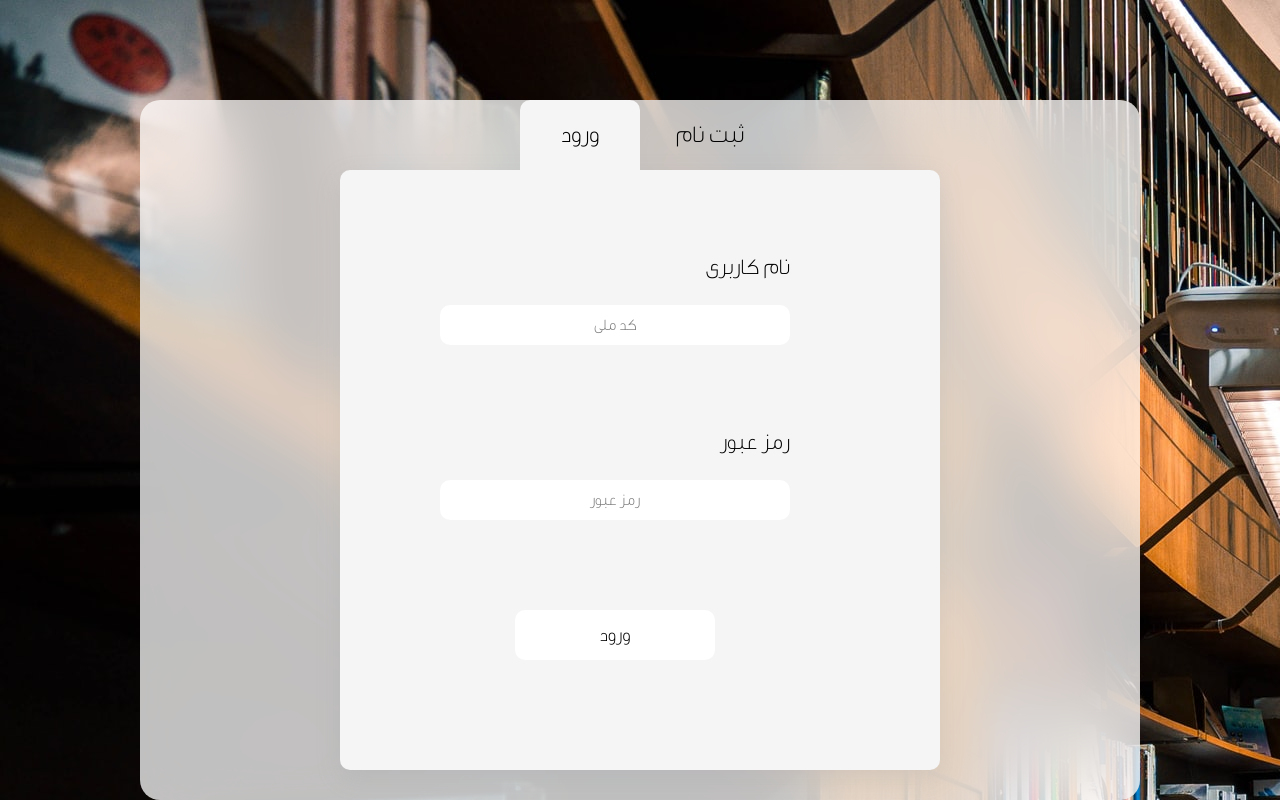
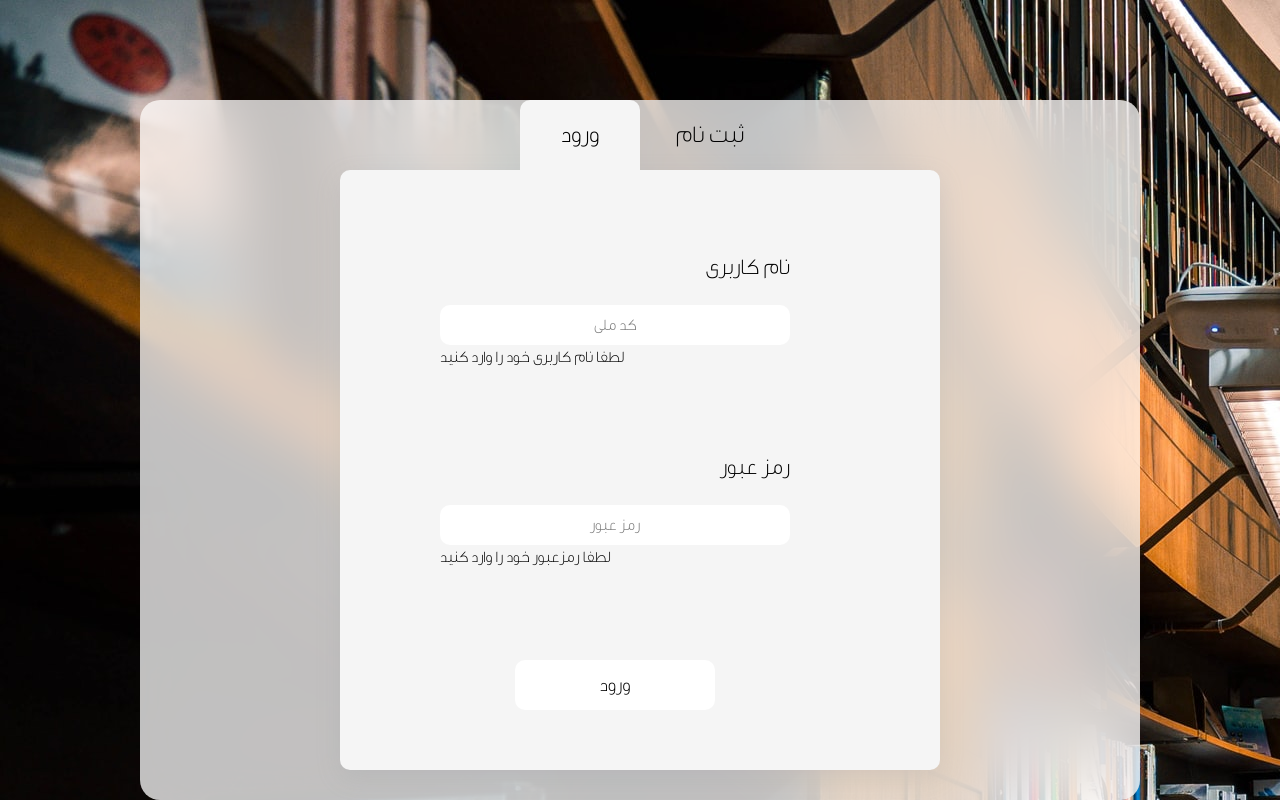
Before and after one commit to alivarastepour/LMS, a React (Create React App) app in the folder front-end/: page / in a window 1280 px wide. Built offline with nearby package versions, Linux system fonts and the light colour scheme; the HTML template or start-up script is replaced by a standard one.

Commit message:
login username and password validations are added

```diff
--- a/front-end/src/Components/Sign-in/Sign-in.js
+++ b/front-end/src/Components/Sign-in/Sign-in.js
@@ -6,22 +6,25 @@ const SignIn = () => {
 
     const initialState = {
         username:'',
-        password:''
+        password:'',
+        validUsername:true,
+        validPassword:true
     }
 
     const [state, dispatch] = useReducer(signInReducer, initialState);
-    const {username, password} = state;
+    const {username, password, validUsername, validPassword} = state;
 
     return <>
         <Wrapper>
             <Content>
-                <form onSubmit={(e) => submitHandler(e, username, password)}>
+                <form onSubmit={(e) => submitHandler(e, state, dispatch)}>
                     <div className="flex-item label">نام کاربری</div>
                     <div className="flex-item input">
                         <input
                             autoFocus className="inp" type='text' value={username}
                             onChange={e => dispatch({type:'SET-USERNAME', payload:e.target.value})}
                             placeholder="کد ملی"/>
+                        <div className={validUsername ? 'error-msg-hide' : 'error-msg-show'}>لطفا نام کاربری خود را وارد کنید</div>
                     </div>
                     <div className="flex-item label" >رمز عبور</div>
                     <div className="flex-item input">
@@ -31,6 +34,7 @@ const SignIn = () => {
                             value={password}
                             onChange={e => dispatch({type:'SET-PASSWORD', payload:e.target.value})}
                             placeholder="رمز عبور"/>
+                        <div className={validPassword ? 'error-msg-hide' : 'error-msg-show'}>لطفا رمزعبور خود را وارد کنید</div>
                     </div>
                     <div className="flex-item submit">
                         <button
```
